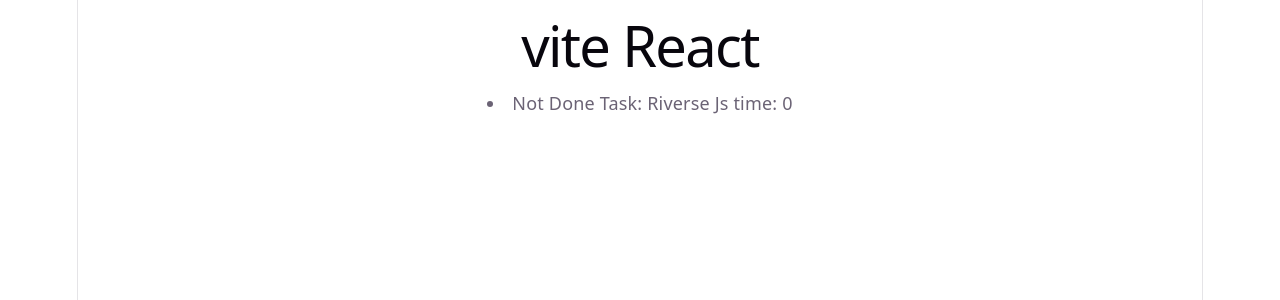
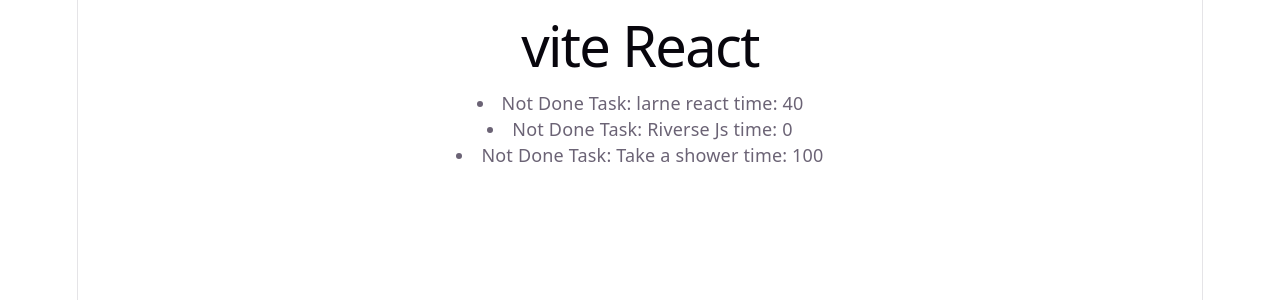
Before and after one commit to masuddeveloper143/first-react, a React (Vite) app: page / in a window 1280 px wide. Shown: the top 300 px of the page. Built offline with nearby package versions, Linux system fonts and the light colour scheme.

Commit message:
Update project

```diff
--- a/src/App.jsx
+++ b/src/App.jsx
@@ -9,9 +9,9 @@
   return (
     <>
       <h1>vite React</h1>
-      <Tudo task="larne react" isDane={true} time={time}></Tudo >
+      <Tudo task="larne react" isDane={false} time={time}></Tudo >
       <Tudo task="Riverse Js" isDane={false}></Tudo >
-      <Tudo task="Take a shower" isDane={true} time="100"></Tudo >
+      <Tudo task="Take a shower" isDane={false} time="100"></Tudo >
 
       {/* <Person />
       <Person></Person>
--- a/src/todu.jsx
+++ b/src/todu.jsx
@@ -32,9 +32,17 @@
 
 
 // }
-export default function Tudo({ task, isDane, time = 0 }) {
+// export default function Tudo({ task, isDane, time = 0 }) {
 
-    return isDane || <li> Not Done Task:  {task} time: {time}</li>
+//     return isDane || <li> Not Done Task:  {task} time: {time}</li>
 
 
+// }
+
+export default function Tudo({ task, isDone, time = 0 }) {
+  if (isDone) {
+    return null; // কিছুই দেখাবে না
+  }
+
+  return <li>Not Done Task: {task} time: {time}</li>;
 }
```
